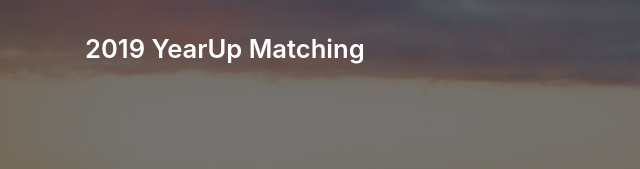
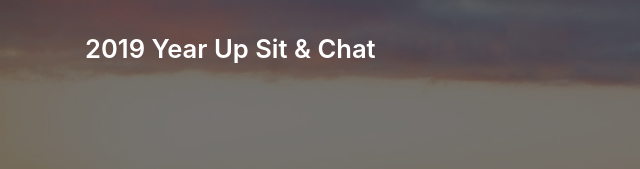
Before and after one commit to Ayush434/match, a plain HTML site: page match/index.html in a window 1280 px wide. Shown: the top 169 px of the page, 0-640 px from the left. Drawn offline with Linux system fonts and the light colour scheme.

Commit message:
title change

```diff
--- a/match/index.html
+++ b/match/index.html
@@ -37,7 +37,7 @@
   <!--/ Nav Star /-->
   <nav class="navbar navbar-b navbar-trans navbar-expand-md fixed-top" id="mainNav">
     <div class="container">
-      <a class="navbar-brand js-scroll" href="#page-top">2019 YearUp Matching</a>
+      <a class="navbar-brand js-scroll" href="#page-top">2019 Year Up Sit & Chat</a>
       <button class="navbar-toggler collapsed" type="button" data-toggle="collapse" data-target="#navbarDefault"
         aria-controls="navbarDefault" aria-expanded="false" aria-label="Toggle navigation">
         <span></span>
```
